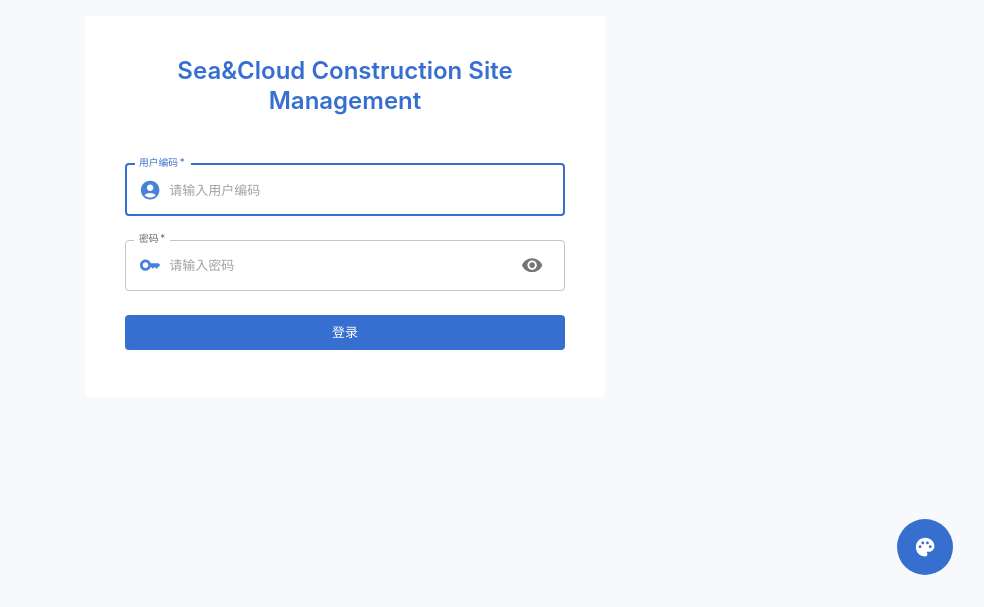
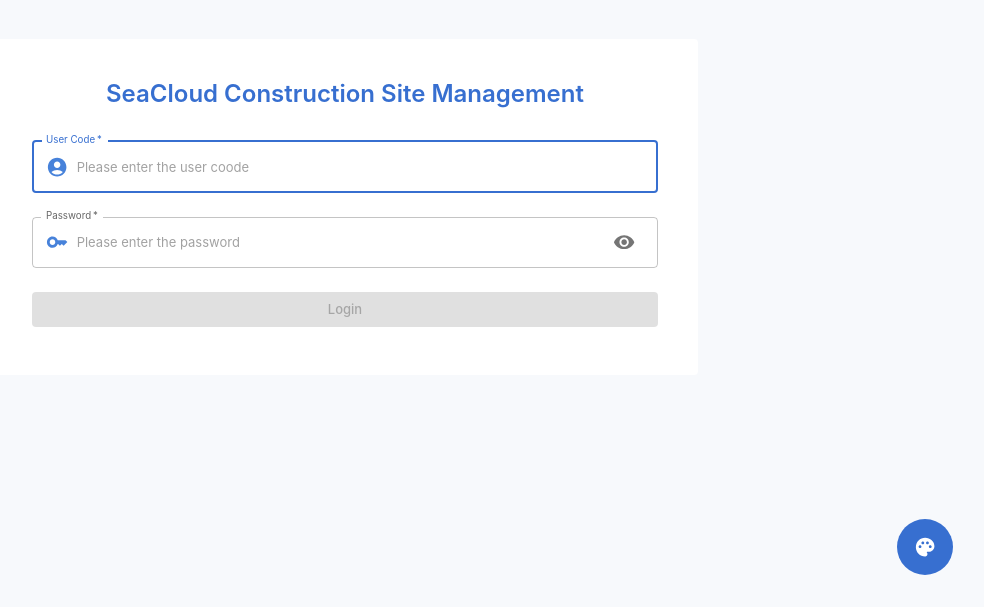
Before and after one commit to hnmht/sccsmsweb, a React (Vite) app: page /auth/signin in a window 1280 px wide. Shown: the part 193-800 px from the top of the page, without its empty margins (295-1279 px from the left). Built offline with nearby package versions, Linux system fonts and the light colour scheme.

Commit message:
Complete the login page localization

```diff
--- a/src/i18n/translations/en-US.json
+++ b/src/i18n/translations/en-US.json
@@ -1,10 +1,16 @@
 {
     "company": "Zhoukou Sea&Cloud InfoTech Co., Ltd.",
-    "login":"Login",
+    "login": "Login",
     "logout": "Logout",
-    "systemName":"SeaCloud Construction Site Management",
+    "systemName": "SeaCloud Construction Site Management",
     "introductionContent": "SeaCloud Construction Site Management is a visual ",
-    "author":"HaiTao Meng",
-    "slogan":"Make the world a better place.",
-    "downloadQRTip":"Scan to download the Android app."
+    "author": "HaiTao Meng",
+    "slogan": "Make the world a better place.",
+    "tipDownloadQR": "Scan to download the Android app.",
+    "tipUserCodeEmpty":"User code cannot be empty",
+    "tipPasswordEmpty":"Password cannot be empty",
+    "tipInputUserCode":"Please enter the user coode",
+    "tipInputPassword":"Please enter the password",
+    "labelUserCode":"User Code",
+    "labelPassword":"Password"
 }
--- a/src/i18n/translations/zh-Hans.json
+++ b/src/i18n/translations/zh-Hans.json
@@ -6,5 +6,11 @@
     "introductionContent":"海云现场管理系统是一款针对施工现场进行管理的系统.",
     "author":"孟海涛",
     "slogan": "让世界更美好",
-    "downloadQRTip": "扫码下载安卓APP"
+    "tipDownloadQR": "扫码下载安卓APP",
+    "tipUserCodeEmpty": "用户编码不能为空",
+    "tipPasswordEmpty": "密码不能为空",
+    "tipInputUserCode": "请输入用户编码",
+    "tipInputPassword": "请输入密码",
+    "labelUserCode": "用户编码",
+    "labelPassword": "密码"
 }
--- a/src/layouts/components/auth/SignIn.jsx
+++ b/src/layouts/components/auth/SignIn.jsx
@@ -17,7 +17,7 @@ import { message } from "mui-message";
 import jsencrypt from "jsencrypt";
 
 import { reqGetPublicKey } from "../../../api/security";
-import { setUserInfo, setUserToken} from "../../../store/slice/user";
+import { setUserInfo, setUserToken } from "../../../store/slice/user";
 import { initLocalDb } from "../../../storage/db/db";
 
 const TextField = styled(MuiTextField)(spacing);
@@ -26,27 +26,19 @@ const Box = styled(MuiBox)(spacing);
 
 const SignIn = (props) => {
     const { t } = useTranslation();
-    const [username, setUsername] = useState("");
+    const [userCode, setUserCode] = useState("");
     const [password, setPassword] = useState("");
     const [showPassword, setShowPassword] = useState(false);
 
-    const [usernameError, setUsernameError] = useState({ isError: false, errText: "" });
+    const canLogin = userCode && userCode !== "" && password && password !== "";
+
+    const [userCodeError, setUserCodeError] = useState({ isError: false, errText: "" });
     const [passwordError, setPasswordError] = useState({ isError: false, errText: "" });
 
     const navigate = useNavigate();
 
     const handleLogin = async (event) => {
         event.preventDefault();
-        //检查输入内容是否合格
-        if (!username) {
-            setUsernameError({ isError: true, errText: "用户编码不能为空" });
-        }
-        if (!password) {
-            setPasswordError({ isError: true, errText: "密码不能为空" });
-        }
-        if (!username && !password) {
-            return
-        }
 
         try {
             const keyRes = await reqGetPublicKey();
@@ -54,8 +46,7 @@ const SignIn = (props) => {
                 message.error(`${t("errGetPublicKeyFailed")}:${t("bm" + keyRes.data.status)}!`)
                 return
             }
-
-            const pubKey = keyRes.data.data;
+            const publicKey = keyRes.data.data;
             //使用jsencrypt创建加密对象实例
             let encryptor = new jsencrypt();
             encryptor.setPublicKey(publickey);
@@ -91,18 +82,24 @@ const SignIn = (props) => {
     };
 
     return (
-        <Box component="form" onSubmit={handleLogin} noValidate method="post" my={2}>
+        <Box
+            component="form"
+            onSubmit={handleLogin}
+            noValidate
+            method="post"
+            my={2}
+            alignItems="center"
+        >
             <TextField
                 margin={"normal"}
                 required
                 fullWidth
                 autoComplete="true"
-                id="username"
-                inputProps={{name:"username"}}
-                label="用户编码"
-                name="username"
-                placeholder="请输入用户编码"
-
+                id="userCode"
+                inputProps={{ name: "userCode" }}
+                label={t("labelUserCode")}
+                name="userCode"
+                placeholder={t("tipInputUserCode")}
                 InputProps={{
                     startAdornment: (
                         <InputAdornment position="start">
@@ -111,21 +108,21 @@ const SignIn = (props) => {
                     ),
                 }}
                 autoFocus
-                onChange={(event) => { setUsername(event.target.value) }}
-                onInput={() => setUsernameError({ isError: false, errText: "" })}
-                error={usernameError.isError}
-                helperText={usernameError.errText}
+                onChange={(event) => { setUserCode(event.target.value) }}
+                onInput={() => setUserCodeError({ isError: false, errText: "" })}
+                error={userCodeError.isError}
+                helperText={userCodeError.errText}
             />
             <TextField
                 margin="normal"
                 required
                 fullWidth
                 name="password"
-                label="密码"
+                label={t("labelPassword")}
                 type={showPassword ? "text" : "password"}
                 id="password"
                 autoComplete="current-password"
-                placeholder="请输入密码"
+                placeholder={t("tipInputPassword")}
                 InputLabelProps={{
                     shrink: true,
                 }}
@@ -154,8 +151,9 @@ const SignIn = (props) => {
                 fullWidth
                 variant="contained"
                 mt={4}
+                disabled={!canLogin}
             >
-                登录
+                {t("login")}
             </Button>
         </Box>
     );
--- a/src/pages/auth/SignIn.jsx
+++ b/src/pages/auth/SignIn.jsx
@@ -1,27 +1,35 @@
-import React from "react";
 import styled from "@emotion/styled";
+import { useTranslation } from "react-i18next";
 
 import { Paper, Typography } from "@mui/material";
 import SignInComponent from "../../layouts/components/auth/SignIn";
-import { sysName } from "../../constants";
 
 const Wrapper = styled(Paper)`
     padding:${(props) => props.theme.spacing(6)};
     ${(props) => props.theme.breakpoints.up("md")} {
         padding:${(props) => props.theme.spacing(10)};
-    }
+    };
+`;
+
+const LoginScreen = styled("div")`
+    width:calc(100vw);
+    height: calc(100vh);
+    display:flex;
+    align-items:center;
+    justify-content:center;
 `;
 
 function SignIn() {
+    const { t } = useTranslation();
     return (
-        <React.Fragment>
+        <LoginScreen>
             <Wrapper>
-                <Typography component="h1" variant="h3" align="center" gutterBottom color="primary" mb={8}>
-                    {sysName}
+                <Typography component="h3" variant="h3" align="center" gutterBottom color="primary" mb={4}>
+                    {t("systemName")}
                 </Typography>
                 <SignInComponent />
             </Wrapper>
-        </React.Fragment>
+        </LoginScreen>
     );
 }
 
--- a/src/pages/presentation/Landing/DownloadQR.jsx
+++ b/src/pages/presentation/Landing/DownloadQR.jsx
@@ -37,7 +37,7 @@ function DownloadQR() {
                         textAlign:"center"
                     }}
                 >
-                    {t("downloadQRTip")}
+                    {t("tipDownloadQR")}
                 </Typography>
             </Container>
         </Box>
```
